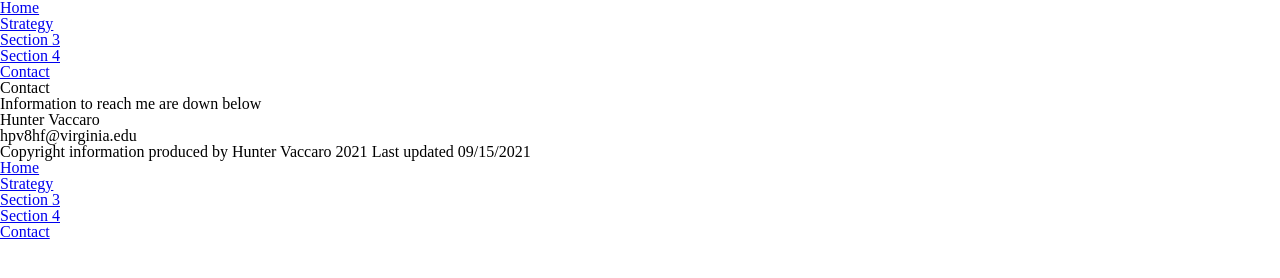
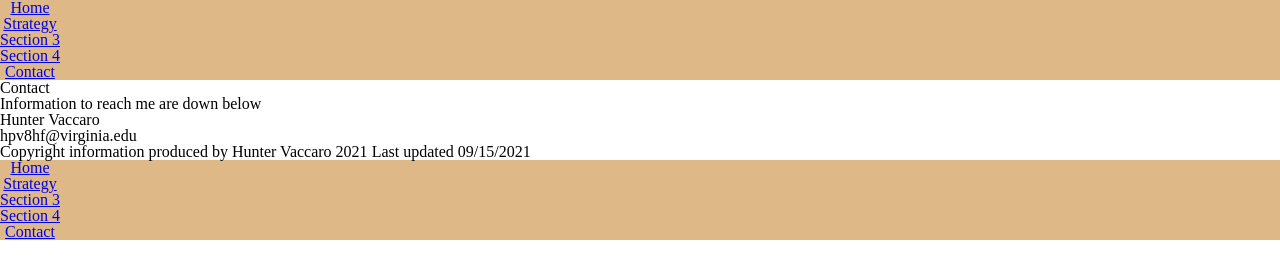
Before and after one commit to hpv8hfuva/web_pl_hw1, a plain HTML site: page contact.html in a window 1280 px wide. Drawn offline with Linux system fonts and the light colour scheme; files that its build step writes are made by us from their sources.

Commit message:
updates to css and content

```diff
--- a/contact.html
+++ b/contact.html
@@ -15,11 +15,13 @@
     <body>
         <header>
             <nav>
-                <h1><a href="index.html">Home</a></h1>
-                <h1><a href="strategy.html">Strategy</a></h1>
-                <h1><a href="www.youtube.com">Section 3</a></h1>
-                <h1><a href="www.youtube.com">Section 4</a></h1>
-                <h1><a href="contact.html">Contact</a></h1>
+                <ul>
+                    <li><a href="index.html">Home</a></li>
+                    <li><a href="strategy.html">Strategy</a></li>
+                    <li><a href="www.youtube.com">Section 3</a></li>
+                    <li><a href="www.youtube.com">Section 4</a></li>
+                    <li><a href="contact.html">Contact</a></li>
+                </ul>
             </nav>
             <h1>Contact</h1>
             <h3>Information to reach me are down below</h3>
@@ -38,11 +40,13 @@
             <small>Copyright information produced by Hunter Vaccaro 2021</small>
             <small>Last updated 09/15/2021</small>
             <nav>
-                <h1><a href="index.html">Home</a></h1>
-                <h1><a href="strategy.html">Strategy</a></h1>
-                <h1><a href="www.youtube.com">Section 3</a></h1>
-                <h1><a href="www.youtube.com">Section 4</a></h1>
-                <h1><a href="contact.html">Contact</a></h1>
+                <ul>
+                    <li><a href="index.html">Home</a></li>
+                    <li><a href="strategy.html">Strategy</a></li>
+                    <li><a href="www.youtube.com">Section 3</a></li>
+                    <li><a href="www.youtube.com">Section 4</a></li>
+                    <li><a href="contact.html">Contact</a></li>
+                </ul>
             </nav>
         </footer>
     </body>
--- /dev/null
+++ b/styles/main.css
@@ -0,0 +1,64 @@
+/* http://meyerweb.com/eric/tools/css/reset/
+   v2.0 | 20110126
+   License: none (public domain)
+*/
+
+html, body, div, span, applet, object, iframe,
+h1, h2, h3, h4, h5, h6, p, blockquote, pre,
+a, abbr, acronym, address, big, cite, code,
+del, dfn, em, img, ins, kbd, q, s, samp,
+small, strike, strong, sub, sup, tt, var,
+b, u, i, center,
+dl, dt, dd, ol, ul, li,
+fieldset, form, label, legend,
+table, caption, tbody, tfoot, thead, tr, th, td,
+article, aside, canvas, details, embed,
+figure, figcaption, footer, header, hgroup,
+menu, nav, output, ruby, section, summary,
+time, mark, audio, video {
+	margin: 0;
+	padding: 0;
+	border: 0;
+	font-size: 100%;
+	font: inherit;
+	vertical-align: baseline;
+}
+/* HTML5 display-role reset for older browsers */
+article, aside, details, figcaption, figure,
+footer, header, hgroup, menu, nav, section {
+	display: block;
+}
+body {
+	line-height: 1;
+}
+ol, ul {
+	list-style: none;
+}
+blockquote, q {
+	quotes: none;
+}
+blockquote:before, blockquote:after,
+q:before, q:after {
+	content: '';
+	content: none;
+}
+table {
+	border-collapse: collapse;
+	border-spacing: 0;
+}
+
+nav {
+    margin: 0;
+    padding: 0;
+    background-color: burlywood;
+}
+
+nav > ul {
+	text-align: center;
+	display: inline-block;
+}
+nav > ul > li {
+	list-style-type: none;
+  	margin: 0;
+  	padding: 0;
+}
```
Also changed, not shown: index.html (+14 -10 lines), strategy.html (+14 -10 lines), tutorial.html (+14 -10 lines).
